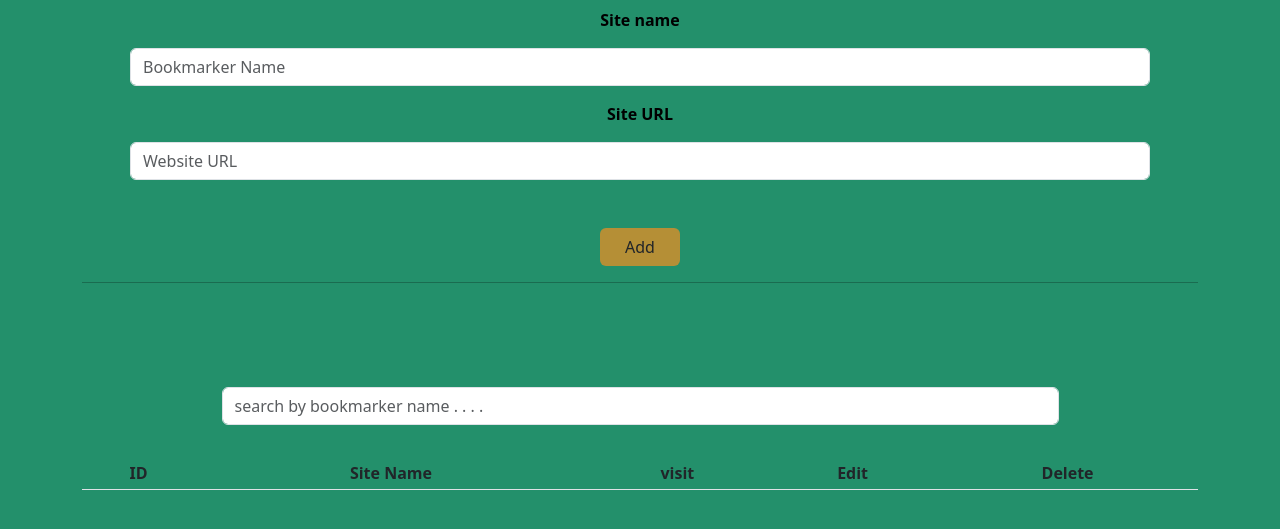
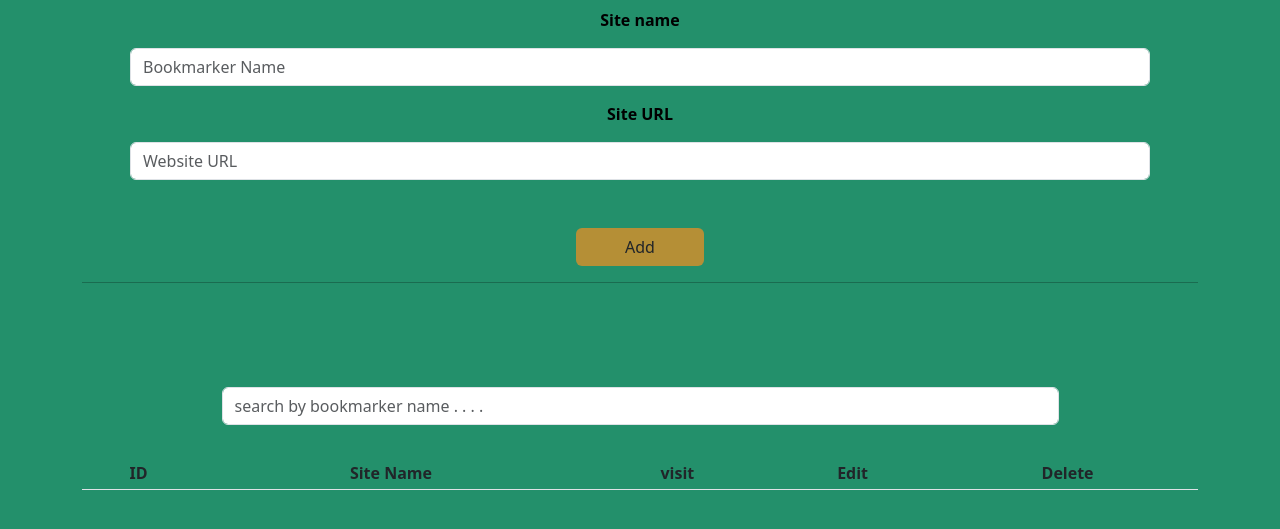
Before and after one commit to yasmeen-bashandy/CRUD-bookmark, a plain HTML site: page index.html in a window 1280 px wide. Shown: the part 255-784 px from the top of the page. Drawn offline with Linux system fonts and the light colour scheme.

Commit message:
add btn color

```diff
--- a/css/style.css
+++ b/css/style.css
@@ -14,6 +14,6 @@ body{
     color: #000;
     /* box-shadow: -5px 2px 54px -9px; */
 }
-#addBtn{
+#addBtn,#editBtn{
     background-color: #b58f36;
 }
--- a/index.html
+++ b/index.html
@@ -27,7 +27,7 @@
                 <p class="alert alert-danger d-none" id="alertUrl">URL Is Required</p>
                 <p class="alert alert-danger d-none" id="alertExited">URL Is Exited</p>
             </div>
-            <button onclick="addUlr()" id="addBtn" class="btn mt-5 px-4">Add</button>
+            <button onclick="addUlr()" id="addBtn" class="btn mt-5 px-5">Add</button>
             <hr>
             <button onclick="setUpdateSite()"  id="editBtn" class="btn btn-warning mt-5 px-5 d-none ">Edit</button>
         </div>
```
